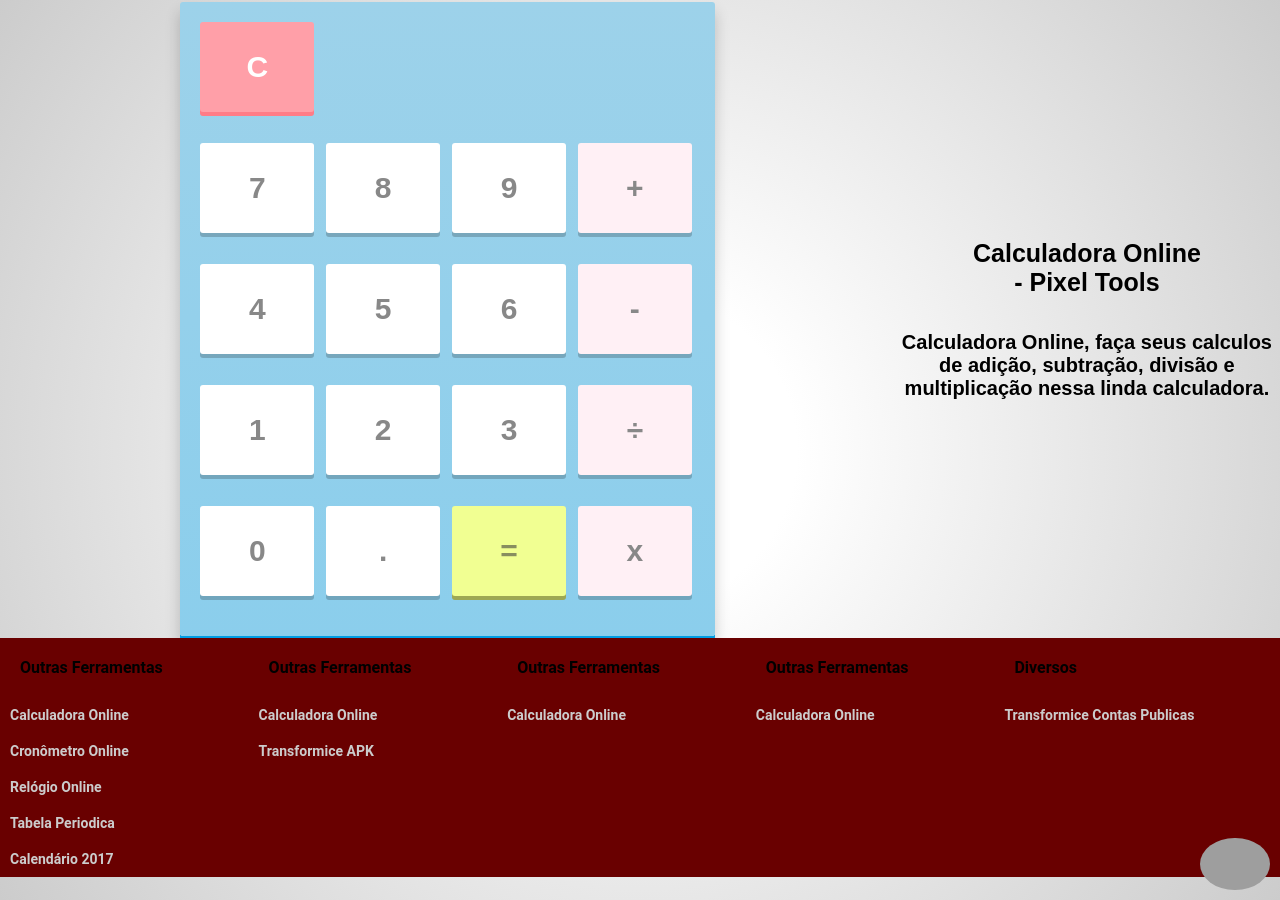
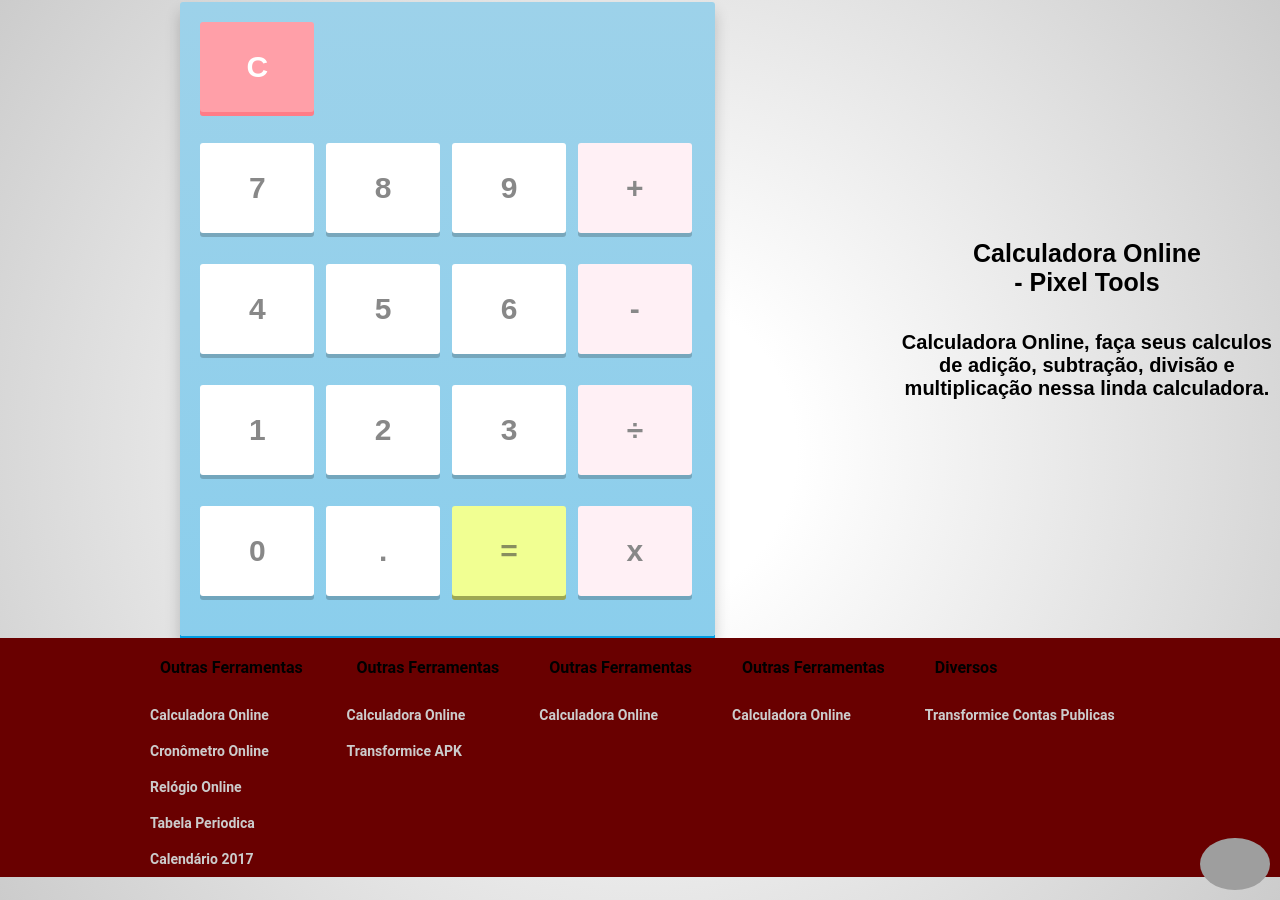
Before and after one commit to TreinoeDieta/Website, a Jekyll site: the page calculadora/teste/index.html, which Jekyll copies as it is, in a window 1280 px wide. Built offline with Jekyll 4.4.1, drawn with Linux system fonts in a browser that asks for light colours; grey boxes are pictures that could not be loaded.

Commit message:
Update index.html

```diff
--- a/calculadora/teste/index.html
+++ b/calculadora/teste/index.html
@@ -200,6 +200,8 @@ html {
 		height: auto;
 		background-color: #690000;
 		border-collapse: collapse;
+		border-left: 140px solid #690000;
+    		border-right: 140px solid #690000;
 		}
 	</style>
 </head>
```
